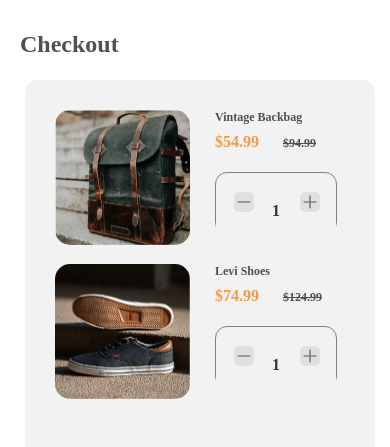
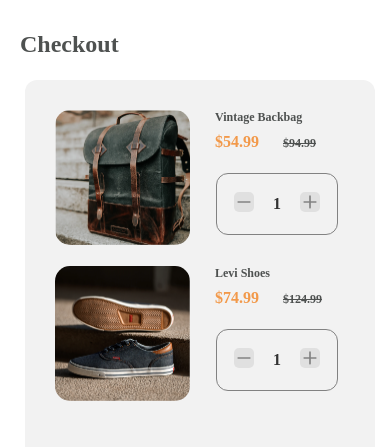
Before and after one commit to EekSapi/Checkout-Page, a plain HTML site: page index.html in a window 390 px wide. Shown: the top 447 px of the page. Drawn offline with Linux system fonts and the light colour scheme.

Commit message:
Add files via upload

```diff
--- a/screen.css
+++ b/screen.css
@@ -189,10 +189,10 @@
     }
 
     .value-box{
-        width: 120px;
-        height: 60px;
+        width: 123px;
+        height: 62px;
         background-color: #f2f2f2;
-        border: 1px solid #828282;
+        border: 1px solid #f2f2f2;
         border-radius: 12px;
     }
 
@@ -206,10 +206,6 @@
     }
 
     .quantity{
-        width: 140px;
-        height: 60px;
-        border: 1px solid #828282;
-        border-radius: 12px;
         background-color: #F2F2F2;
         border-color: #f2f2f2;
         text-align: center;
@@ -219,12 +215,14 @@
         font-size: 16px;
         line-height: 20px;
         color: #333333;
-
     }
 
     input.quantity{
-        margin:  6px 0 0 0;
-        width: 114px;
+        border: 1px solid #828282;
+        padding: 0;
+        margin:  0 0 0 0;
+        width: 120px;
+        height: 60px;
     }
 
     button{
```
